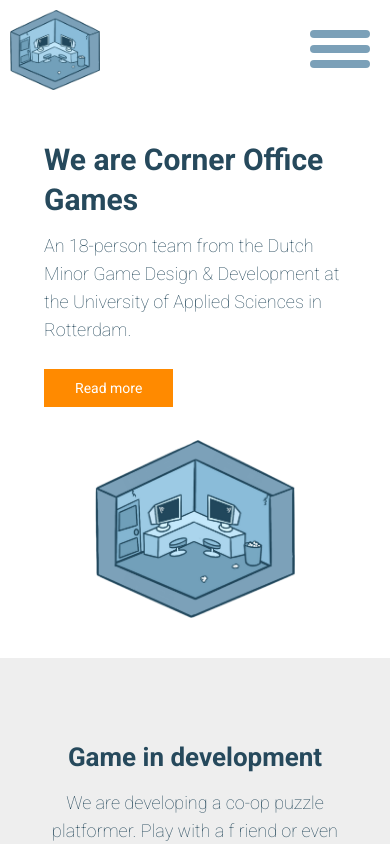
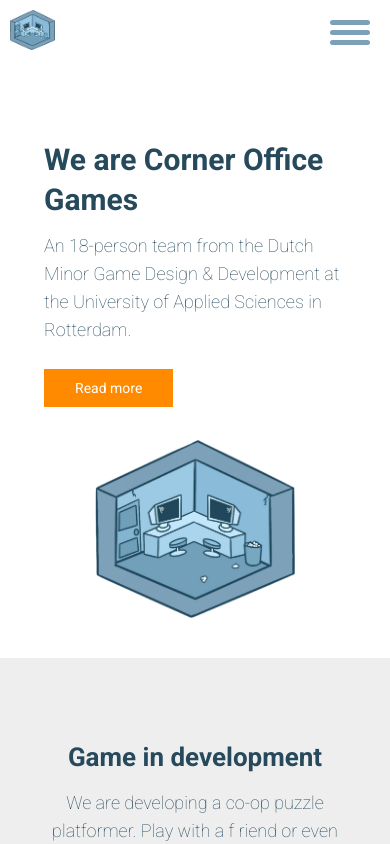
Before and after one commit to kodolen/COG-Website, a React (Create React App) app: page / in a window 390 px wide. Shown: the top 844 px of the page. Built offline with nearby package versions, Linux system fonts and the light colour scheme; no server answers.

Commit message:
Add mobile menu functionality and responsiveness

```diff
--- a/src/containers/Header.jsx
+++ b/src/containers/Header.jsx
@@ -82,7 +82,7 @@ class Header extends Component {
       return(
         <div id="js-header" className="Header row">
           <div className="Header__logo">
-            <img src={Logo} alt=""/>
+            <img src={Logo} alt="" onClick={this.scrollToTop}/>
           </div>
           <div className="Header__hamburger" onClick={this.menuToggle}>
             <span></span>
@@ -91,21 +91,20 @@ class Header extends Component {
           </div>
           <div className="Header__menu">
             <div className="menu__inner">
-              <span><a className="anchor-link" href="#">Game</a></span>
-              <span><a className="anchor-link" href="#">About</a></span>
-              <span><a className="anchor-link" href="#">Contact</a></span>
+              <span><Link activeClass="active" to="js-WorkingOn" spy={true} smooth={true} offset={-70} duration={500} className="anchor-link" onClick={this.menuToggle}>Game</Link></span>
+              <span><Link activeClass="active" to="js-OurTeam" spy={true} smooth={true} offset={-70} duration={500} className="anchor-link" onClick={this.menuToggle}>About</Link></span>
+              <span><Link activeClass="active" to="js-Feeds" spy={true} smooth={true} offset={-70} duration={500} className="anchor-link" onClick={this.menuToggle}>Social</Link></span>
             </div>
             <div className="Header__social Header__social--mobile">
-              <div className="socialimage"><img src={InstagramIcon} alt=""/></div>
-              <div className="socialimage"><img src={FacebookIcon} alt=""/></div>
-              <div className="socialimage"><img src={TwitterIcon} alt=""/></div>
-              <div className="socialimage"><img src={TwitterIcon} alt=""/></div>
+            <div className="socialimage" href="https://www.instagram.com/cornerofficegames/" target="_blank" rel="noopener noreferrer"><img src={InstagramIcon} alt=""/></div>
+            <div className="socialimage" href="https://www.facebook.com/cornerofficegames/" target="_blank" rel="noopener noreferrer"><img src={FacebookIcon} alt=""/></div>
+            <div className="socialimage" href="https://twitter.com/cofficegames" target="_blank" rel="noopener noreferrer"><img src={TwitterIcon} alt=""/></div>
+            <div className="socialimage" href="https://www.youtube.com/channel/UCHZqOowdzuAJ3birP_yd1UA" target="_blank" rel="noopener noreferrer"><img src={YoutubeIcon} alt=""/></div>
             </div>
           </div>
         </div>
       )
     }
-
   };
 }
 
--- a/src/style/components/button.scss
+++ b/src/style/components/button.scss
@@ -1,5 +1,4 @@
 .button {
-
   padding: 1rem 3rem;
   text-decoration: none;
   margin-right: 1.2rem;
@@ -10,39 +9,26 @@
   cursor: pointer;
 
   &:hover {
-
     transition-timing-function: ease-in;
     transition: 0.6s;
-
   }
 
   &.primary {
-
     background-color: $button-primary;
     color: $text-secondary;
     border: 0.1rem solid transparent;
 
     &:hover {
-
       background-color: $text-secondary;
       color: $background-primary;
       border: 0.1rem solid $background-primary;
-
     }
 
   }
 
   &.secondary {
-
     background-color: $text-secondary;
     color: $background-primary;
     border: 0.1rem solid $background-primary;
-
   }
-
-  &.tertiary {
-
-
-  }
-
 }
--- a/src/style/components/socialbar.scss
+++ b/src/style/components/socialbar.scss
@@ -9,10 +9,8 @@
     height: 4rem;
 
     @media screen and (max-width: 375px) {
-
       width: 3rem;
       height: 3rem;
-
     }
 
   }
@@ -25,9 +23,7 @@
     display: flex;
 
     @media screen and (max-width: 375px) {
-
       font-size: 1.8rem;
-
     }
 
     a::after {
--- a/src/style/containers/header.scss
+++ b/src/style/containers/header.scss
@@ -9,16 +9,22 @@
   z-index: 100;
   transition: box-shadow .2s;
 
+  @media screen and (max-width: 991px) {
+    height: 6rem;
+  }
+
   &__hamburger {
-    height: 6rem;
-    width: 6rem;
-    padding: 2rem;
+    height: 4rem;
+    width: 4rem;
+    padding: 1rem;
     cursor: pointer;
+    position: absolute;
+    right: 0;
 
     span {
       display: block;
-      height: .8rem;
-      width: 6rem;
+      height: .5rem;
+      width: 4rem;
       background: $background-primary;
       border-radius: 1rem;
       position: absolute;
@@ -26,13 +32,13 @@
       transition: transform .2s, opacity .2s, top .2s;
 
       &:nth-child(1) {
+        top: 2rem;
+      }
+      &:nth-child(2) {
         top: 3rem;
       }
-      &:nth-child(2) {
-        top: 4.5rem;
-      }
       &:nth-child(3) {
-        top: 6rem;
+        top: 4rem;
       }
     }
   }
@@ -42,7 +48,7 @@
     margin-right: 4rem;
 
     img {
-      height: 8rem;
+      height: calc(100% - 2rem);
       margin: 1rem;
     }
   }
@@ -69,6 +75,11 @@
     position: absolute;
     right: 1rem;
 
+    @media screen and (max-width: 991px) {
+      right: auto;
+      bottom: 2rem;
+    }
+
     .socialimage   {
       height: 4rem;
       align-self: center;
@@ -90,8 +101,6 @@
 
     &--mobile {
       height: auto;
-
-
     }
   }
 
@@ -104,26 +113,26 @@
       span {
         &:nth-child(1) {
           transform: rotate(45deg);
-          top: 4.5rem;
+          top: 3rem;
         }
         &:nth-child(2) {
-          top: 4.5rem;
+          top: 3rem;
           opacity: 0;
         }
         &:nth-child(3) {
           transform: rotate(-45deg);
-          top: 4.5rem;
+          top: 3rem;
         }
       }
     }
     #{ $self }__menu {
-      height: calc(100% - 10rem);
+      height: calc(100% - 6rem);
     }
   }
 
   &__menu {
     position: fixed;
-    top: 10rem;
+    top: 6rem;
     left: 0;
     right: 0;
     height: 0;
@@ -153,9 +162,6 @@
 
 
   .nav-logo {
-
     cursor: pointer;
-
   }
-
 }
```
